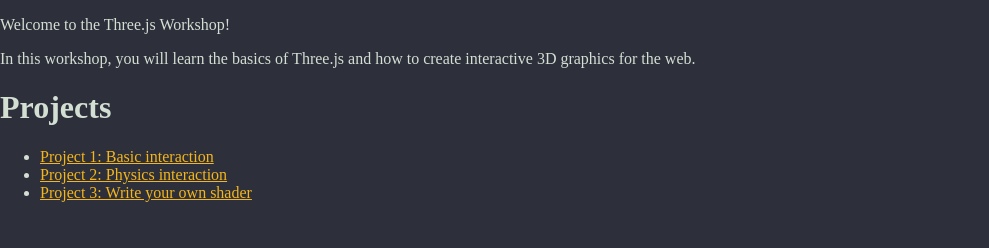
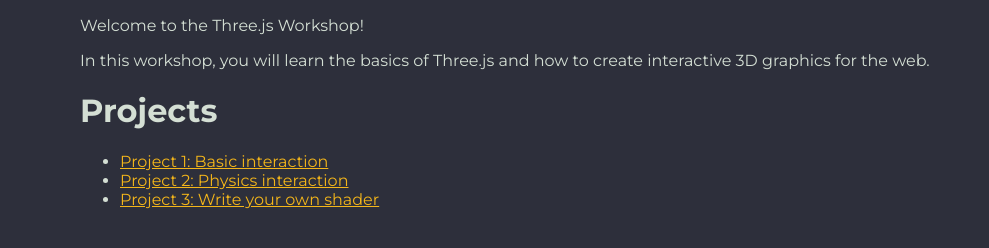
Before and after one commit to TheCell/Threejs-Workshop, a website built with Vite: page index.html in a window 1280 px wide. Shown: the whole page, without its empty margins (0-989 px from the left). Built offline with nearby package versions, Linux system fonts and the light colour scheme.

Commit message:
added font

```diff
--- a/index.html
+++ b/index.html
@@ -9,6 +9,7 @@
     <script src='main.js'></script>
 </head>
 <body>
+    <div class="three-container">
         <p>Welcome to the Three.js Workshop!</p>
         <p>In this workshop, you will learn the basics of Three.js and how to create interactive 3D graphics for the web.</p>
         <h1>Projects</h1>
@@ -17,5 +18,6 @@
             <li><a href="project-2.html">Project 2: Physics interaction</a></li>
             <li><a href="project-3.html">Project 3: Write your own shader</a></li>
         </ul>
+    </div>
 </body>
 </html>
--- a/main.scss
+++ b/main.scss
@@ -1,3 +1,10 @@
+@font-face {
+  font-family: 'Montserrat';
+  src: url('./Montserrat-VariableFont_wght.ttf') format('truetype');
+  font-weight: 100 900;
+  font-display: swap;
+}
+
 $color-background: #2d2f3b;
 $color-font: #d4dfd4;
 $color-dark: #2f383f;
@@ -6,6 +13,7 @@
 $color-highlight-2: #f4b61a;
 
 html {
+  font-family: 'Montserrat', sans-serif;
   background-color: $color-background;
   color: $color-font;
   margin: 0;
```
Also changed, not shown: Montserrat-VariableFont_wght.ttf (added). Lines whose indentation alone changed are shown as unchanged.
